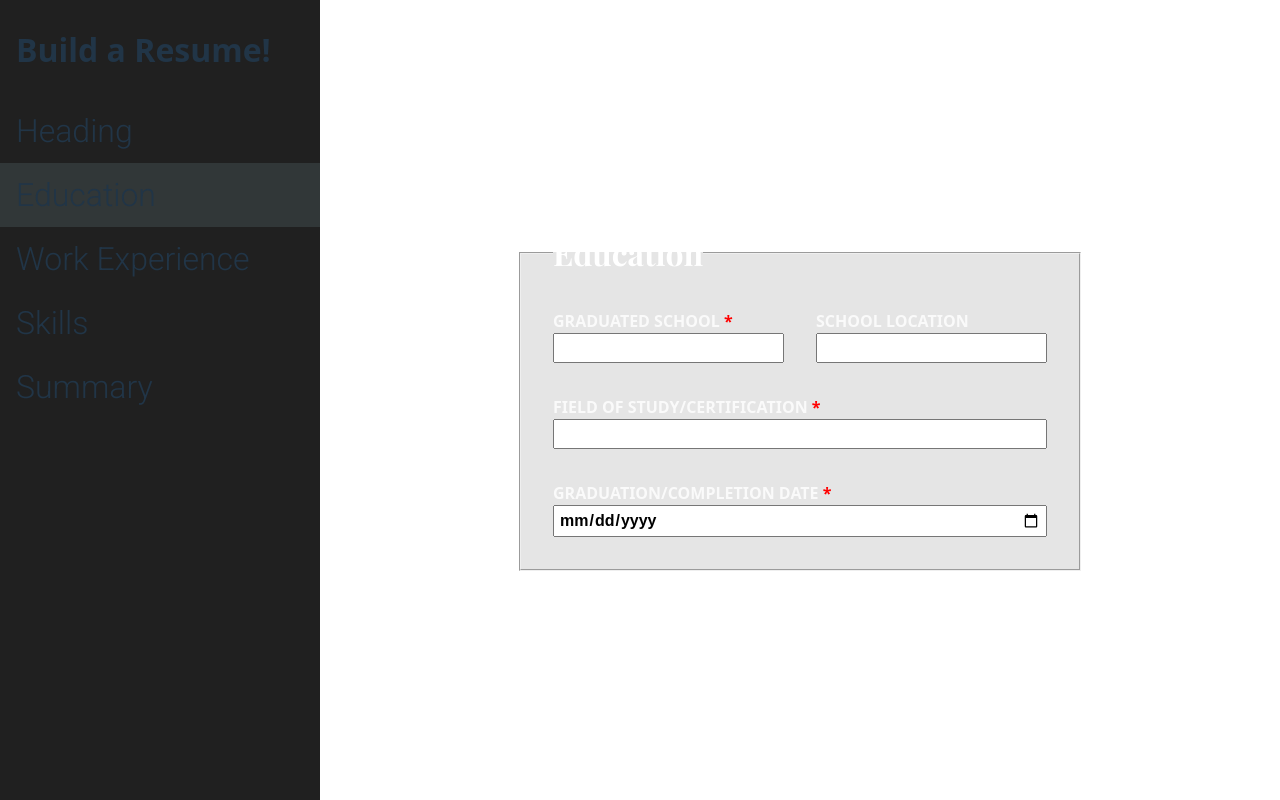
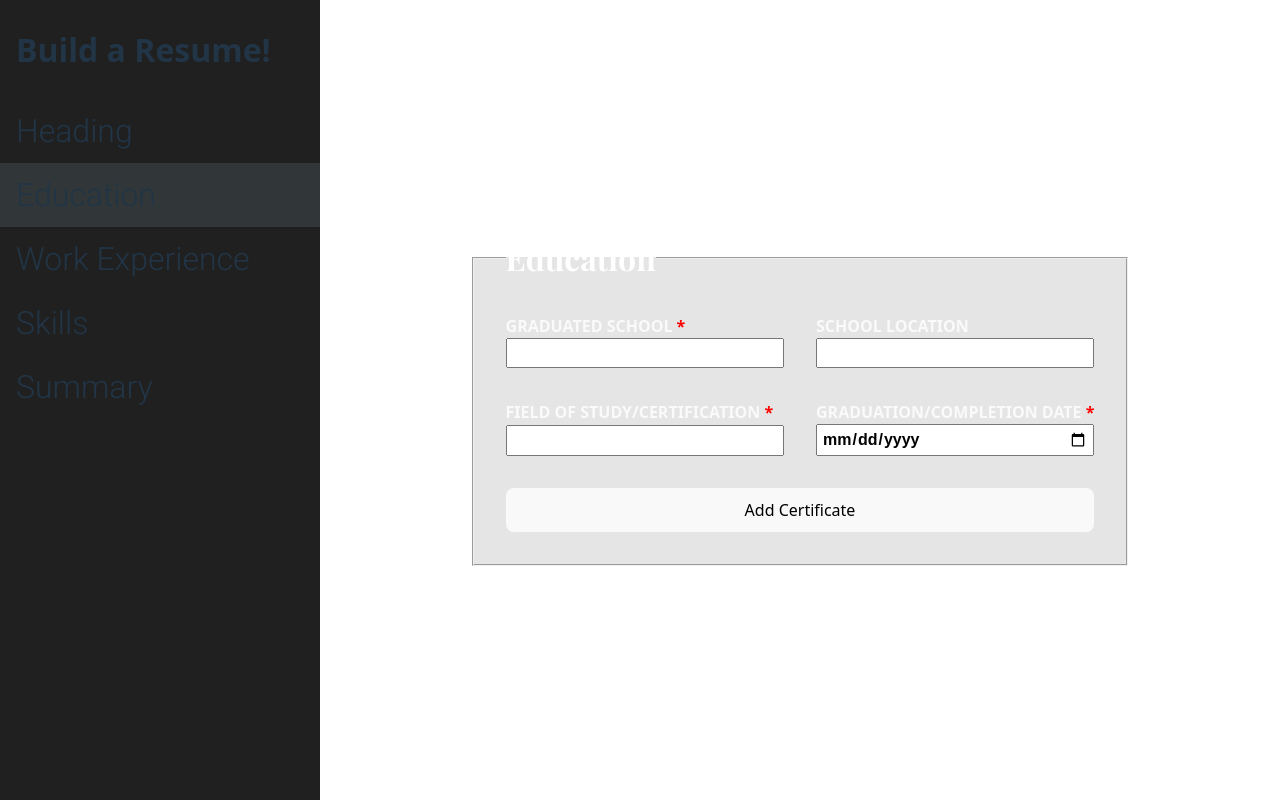
Before and after one commit to RobLaughlin/TOP-CV-App, a React (Vite) app: page / in a window 1280 px wide. Both pictures are taken after a click on the item "Education". Built offline with nearby package versions, Linux system fonts and the light colour scheme.

Commit message:
Implement add certification functionality and validation

```diff
--- a/src/components/EducationForm.jsx
+++ b/src/components/EducationForm.jsx
@@ -1,7 +1,52 @@
-import React from "react";
+import React, { useState } from "react";
 import "../styles/EducationForm.css";
 
+class Certification {
+    constructor(school, fieldOfStudy, completionDate, schoolLocation = "") {
+        this.school = school;
+        this.fieldOfStudy = fieldOfStudy;
+        this.completionDate = completionDate;
+        this.schoolLocation = schoolLocation;
+    }
+}
+
 function EducationForm() {
+    const [certifications, setCertifications] = useState([]);
+    console.log(certifications);
+
+    function addCertificateBtnClicked(e) {
+        // Validate the education subform
+
+        const inputs = Array.from(
+            e.target.parentElement.querySelectorAll("input")
+        );
+
+        inputs.sort((a, b) => {
+            // Sort by priority
+            return a.dataset.priority - b.dataset.priority;
+        });
+
+        for (let i = 0; i < inputs.length; i++) {
+            const input = inputs[i];
+            const shouldValidate = input.classList.contains("validate");
+            const isInvalid = !input.reportValidity();
+
+            if (shouldValidate && isInvalid) {
+                // Continue no further if subform is invalid
+                return;
+            }
+        }
+
+        // Form is valid! We can add this certificate
+        setCertifications([
+            {
+                certification: new Certification(...inputs),
+                key: crypto.randomUUID(),
+            },
+            ...certifications,
+        ]);
+    }
+
     return (
         <div className="educationFormContainer formContainer">
             <fieldset className="group">
@@ -16,17 +61,28 @@ function EducationForm() {
                             id="School"
                             className="validate"
                             required
+                            data-priority={1}
                         />
                     </div>
                     <div className="inputWrapper">
                         <label htmlFor="SchoolLocation">SCHOOL LOCATION</label>
-                        <input type="text" id="SchooLocation" />
+                        <input
+                            type="text"
+                            id="SchooLocation"
+                            data-priority={2}
+                        />
                     </div>
                     <div className="inputWrapper fieldOfStudyWrapper">
                         <label htmlFor="FieldOfStudy" className="required">
                             FIELD OF STUDY/CERTIFICATION
                         </label>
-                        <input type="text" id="FieldOfStudy" required />
+                        <input
+                            type="text"
+                            id="FieldOfStudy"
+                            required
+                            className="validate"
+                            data-priority={3}
+                        />
                     </div>
                     <div className="inputWrapper graduationDateWrapper">
                         <label htmlFor="GraduationDate" className="required">
@@ -37,8 +93,16 @@ function EducationForm() {
                             id="GraduationDate"
                             required
                             className="validate"
+                            data-priority={4}
                         />
                     </div>
+                    <button
+                        className="addCertificateBtn"
+                        onClick={addCertificateBtnClicked}
+                        type="button"
+                    >
+                        Add Certificate
+                    </button>
                 </div>
             </fieldset>
         </div>
--- a/src/styles/EducationForm.css
+++ b/src/styles/EducationForm.css
@@ -4,7 +4,6 @@
     gap: 32px;
 }
 
-.educationFormContainer .graduationDateWrapper,
-.educationFormContainer .fieldOfStudyWrapper {
+.educationFormContainer .addCertificateBtn {
     grid-column: span 2;
 }
```
